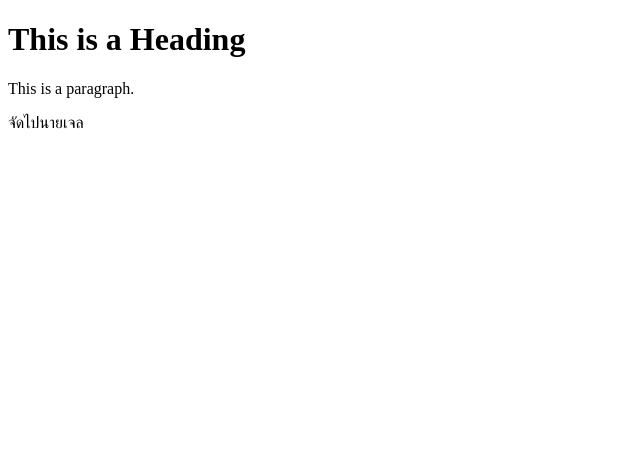
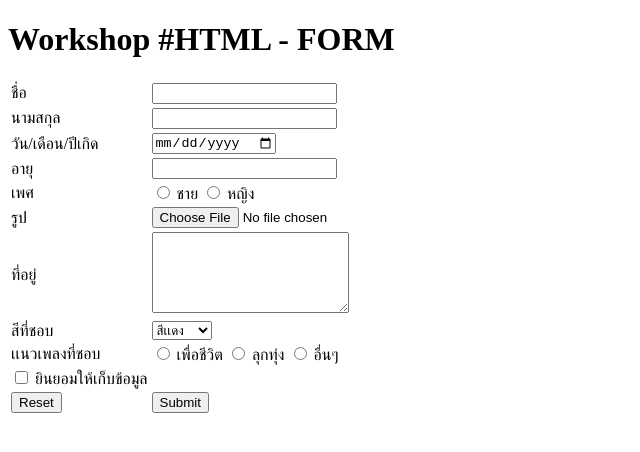
Before and after one commit to kunkanlaya-Waddang/88823665-camp-66, a plain HTML site: page index.html in a window 1280 px wide. Shown: the whole page, without its empty margins (0-640 px from the left). Drawn offline with Linux system fonts and the light colour scheme.

Commit message:
Update index.html

```diff
--- a/index.html
+++ b/index.html
@@ -1,13 +1,78 @@
 <!DOCTYPE html>
 <html>
-    <head>
-        <title>Page Title</title>
-        <meta charset="UTF-8" />
-    </head>
-    <body>
-        <h1>This is a Heading</h1>
-        <p>This is a paragraph.</p>
-        จัดไปนายเจล
 
-    </body>
+<head>
+    <title>HTML week1</title>
+    <meta charset="UTF-8" />
+</head>
+
+<body>
+    <h1>Workshop #HTML - FORM</h1>
+    <table>
+    <form>
+
+    <tr>
+            <td><label for="fristname">ชื่อ</label></td>
+            <td><input type="text" id="fristname" name="fristname"></td>
+    </tr>
+    <tr>
+            <td><label for="lastname">นามสกุล</label></td>
+            <td><input type="text" id="lastname" name="lastname"></td>
+    </tr>
+    <tr>
+        <td><label for="date">วัน/เดือน/ปีเกิด</label></td>
+        <td><input type="date"></td>
+</tr>
+<tr>
+    <td><label for="age">อายุ</label></td>
+    <td><input type="number"></td>
+</tr>
+<tr>
+    <td><label for="sex">เพศ</label></td>
+    <td><input type="radio" id ="man" name="sex" value="man">
+    <label for="man">ชาย</label>
+    <input type="radio" id ="woman" name="sex" value="woman">
+    <label for="woman">หญิง</label></td>
+</tr>
+<tr>
+    <td><label for="picture">รูป</label></td>
+    <td><input type="file"id="picture" name="picture"></td>
+</tr>
+<tr>
+    <td><label for="addess">ที่อยู่</label></td>
+    <td><textarea rows="5" cols="22"></textarea></td>
+</tr>
+<tr>
+    <td><label for="color">สีที่ชอบ</label></td>
+    <td><select id="color" name="color" size="1">
+        <option value="สีเเดง">สีเเดง</option>
+        <option value="สีเหลือง">สีเหลือง</option>
+        <option value="สีฟ้า">สีฟ้า</option>
+        <option value="สีเขียว">สีเขียว</option>
+        </select></td>
+</tr>
+<tr>
+    <td><label for="music">เเนวเพลงที่ชอบ</label></td>
+    <td><input type="radio" id ="เพื่อชีวิต" name="music" value="เพื่อชีวิต">
+    <label for="เพื่อชีวิต">เพื่อชีวิต</label>
+    <input type="radio" id ="ลุกทุ่ง" name="music" value="ลูกทุ่ง">
+    <label for="ลูกทุ่ง">ลุกทุ่ง</label>
+    <input type="radio" id ="อื่นๆ" name="music" value="อื่นๆ">
+    <label for="อื่นๆ">อื่นๆ</label></td>
+</tr>
+<tr>
+    <td><input type="checkbox" id="ยินยอม" name="ยินยอม" value="เก็บข้อมูลได">
+        <label for="ยินยอม"> ยินยอมให้เก็บข้อมูล</label></td>
+</tr>
+<tr>
+<td><input type="reset" value="Reset"></td>
+<td><input type="submit" value="Submit"></td>
+
+</tr>
+
+</form>
+</table>
+
+</body>
+
 </html>
```
